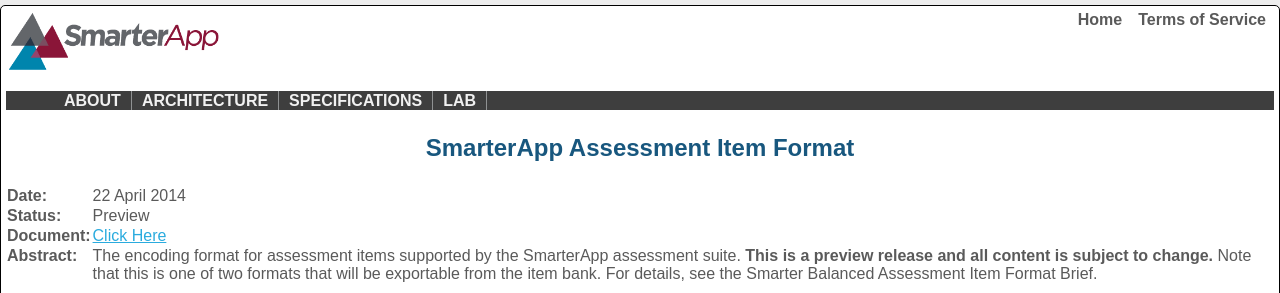
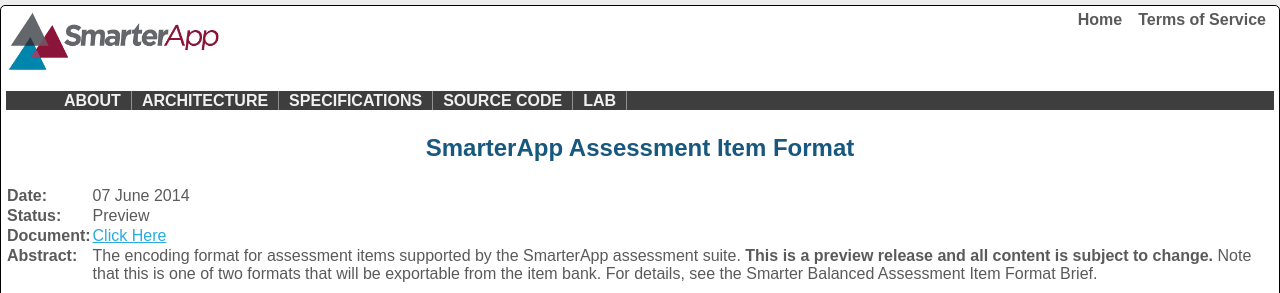
Before and after one commit to SmarterApp/smarterapp.github.io, a Jekyll site: the page built from _posts/2014-06-07-specs-AssessmentItemFormat.md, in a window 1280 px wide. Shown: the top 293 px of the page. Built offline with Jekyll 4.4.1, drawn with Linux system fonts in a browser that asks for light colours.

Commit message:
Added TRT Source and SBAIF Update

```diff
--- a/_includes/header.html
+++ b/_includes/header.html
@@ -20,6 +20,9 @@
             <a href="/specifications.html">Specifications</a>
         </li>
         <li>
+        	<a href="/source.html">Source Code</a>
+        </li>
+        <li>
             <a href="/lab.html">lab</a>
         </li>
         <!--
--- a/_posts/2014-04-22-specs-AssessmentItemFormat.md
+++ b/_posts/2014-06-07-specs-AssessmentItemFormat.md
@@ -2,8 +2,8 @@
 layout: spec
 category: spec
 title: SmarterApp Assessment Item Format
-date: 2014-04-22
-docurl: /documents/SmarterApp_Assessment_Item_Format-preview.pdf
+date: 2014-06-07
+docurl: /documents/SmarterApp_Assessment_Item_Format-preview-20140602.pdf
 status: Preview
 ---
 The encoding format for assessment items supported by the SmarterApp assessment suite. __This is a preview release and all content is subject to change.__ Note that this is one of two formats that will be exportable from the item bank. For details, see the Smarter Balanced Assessment Item Format Brief.
```
Also changed, not shown: source.md (added, +11 -0 lines), 1 other file.
